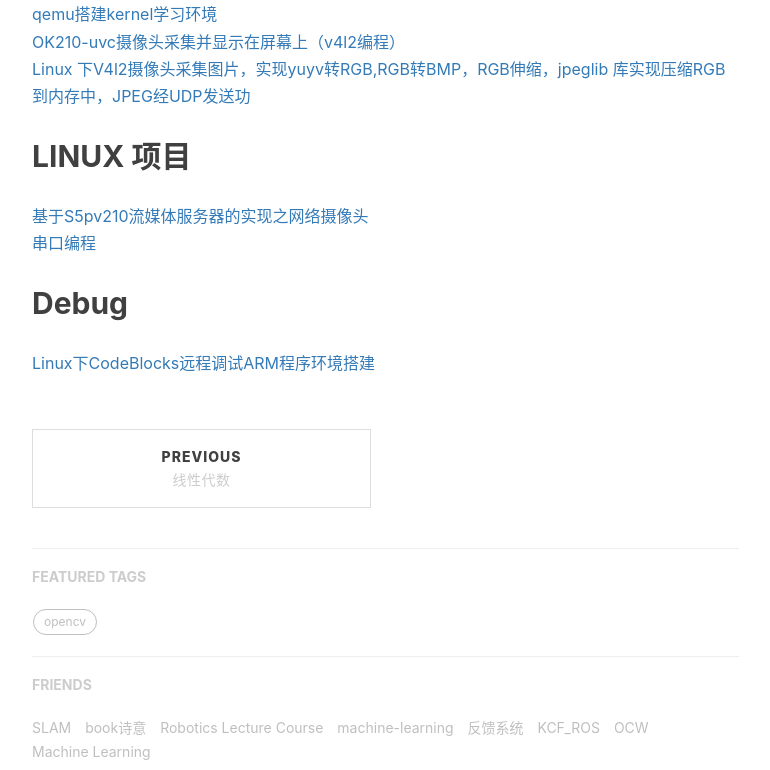
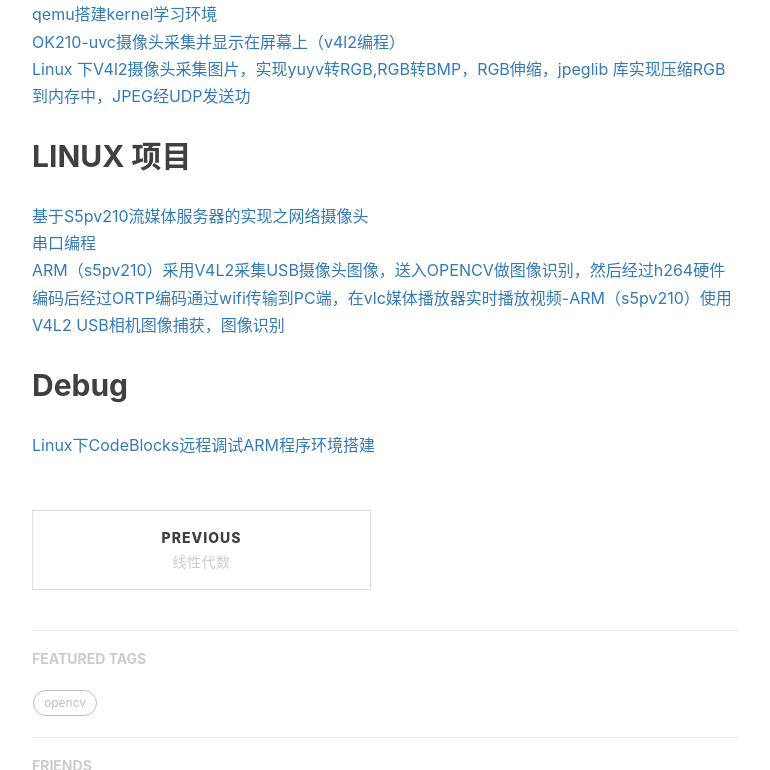
Before and after one commit to gary-robotics/dlward, a Jekyll site: the page built from _posts/2018-07-09-AndroidDriver-2018.markdown, in a window 1280 px wide and 900 px high, scrolled down 1186 px, cut to the strip 0-770 px from the top of the window. Shown: the whole strip, without its empty margins (233-1003 px from the left). Built offline with Jekyll 4.4.1, drawn with Linux system fonts in a browser that asks for light colours; nearby versions of some CDN libraries; comment, search, counter and statistics services are not loaded.

Commit message:
Update 2018-07-09-AndroidDriver-2018.markdown

```diff
--- a/_posts/2018-07-09-AndroidDriver-2018.markdown
+++ b/_posts/2018-07-09-AndroidDriver-2018.markdown
@@ -40,6 +40,7 @@ tags:
 ## LINUX 项目
 [基于S5pv210流媒体服务器的实现之网络摄像头](https://blog.csdn.net/liukun321/article/details/24390379)
 [串口编程](https://wenku.baidu.com/view/152473048e9951e79b8927cc.html)
+[ARM（s5pv210）采用V4L2采集USB摄像头图像，送入OPENCV做图像识别，然后经过h264硬件编码后经过ORTP编码通过wifi传输到PC端，在vlc媒体播放器实时播放视频-ARM（s5pv210）使用V4L2 USB相机图像捕获，图像识别](http://www.codeforge.cn/article/303362/)
 
 ## Debug
 [Linux下CodeBlocks远程调试ARM程序环境搭建](https://blog.csdn.net/wcl719236538/article/details/52314231)
```
